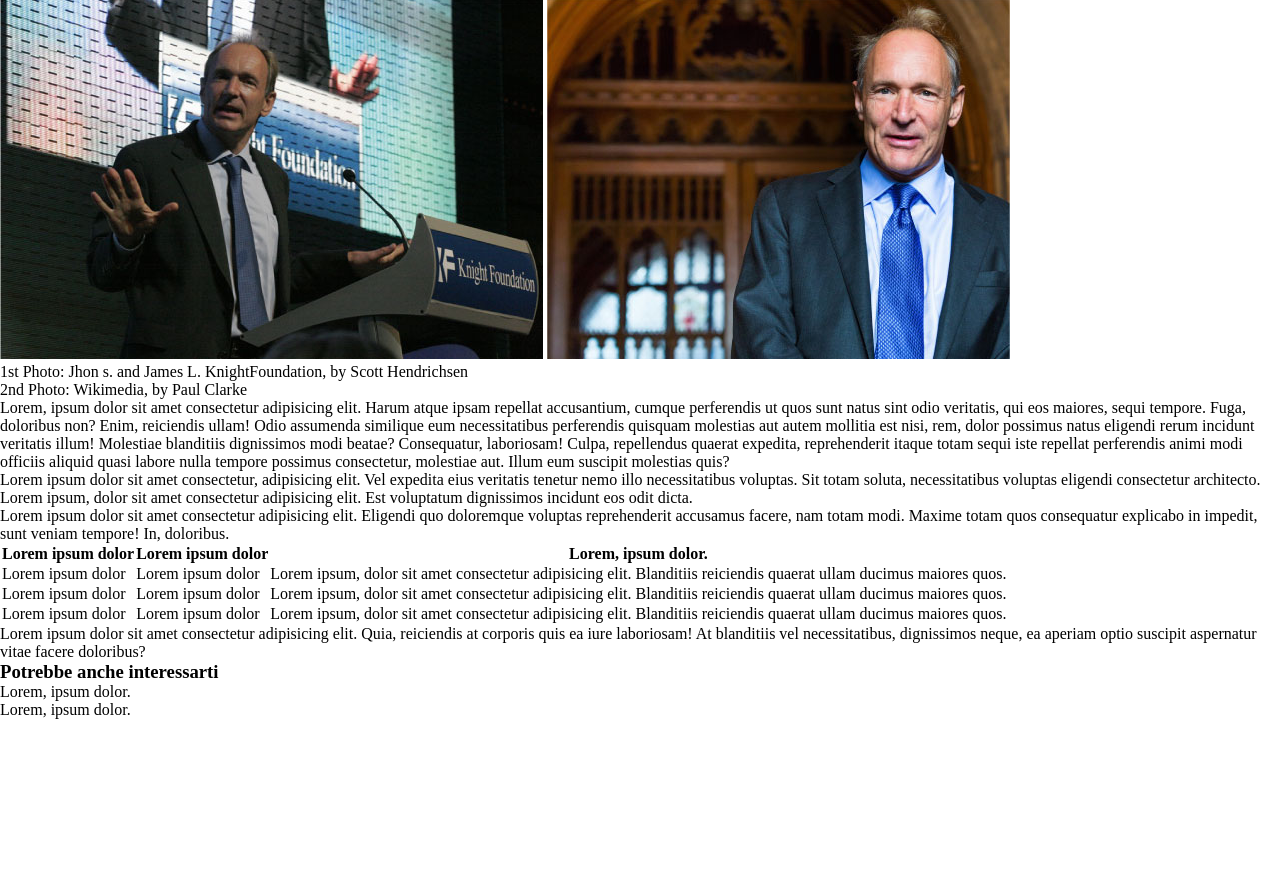
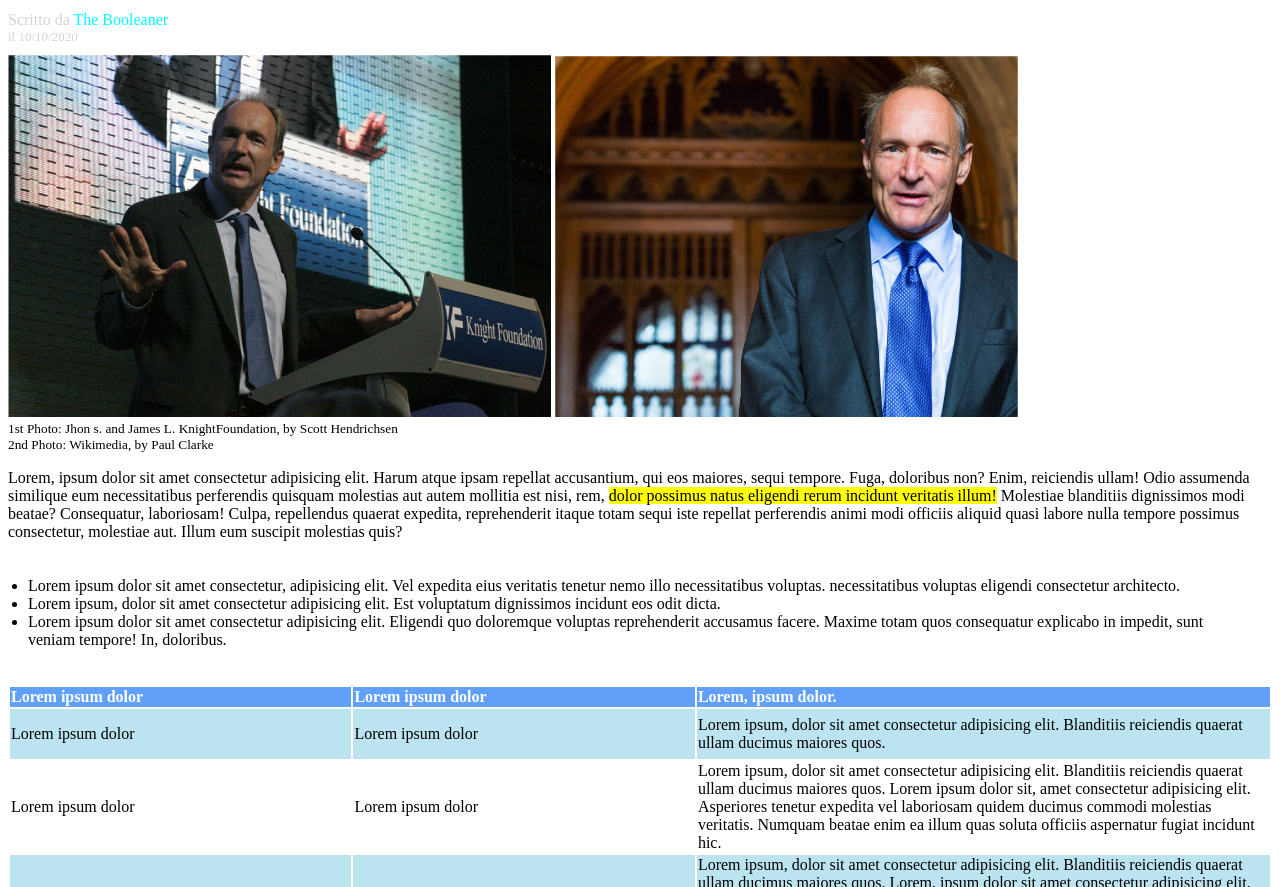
Before and after one commit to donnie00/html-css-booleaner, a plain HTML site: page index.html in a window 1280 px wide. Shown: the part 179-1066 px from the top of the page. Before the commit the page ends 898 px from the top, so only its background shows below. Drawn offline with Linux system fonts and the light colour scheme.

Commit message:
finished the styling and general structure

```diff
--- a/index.html
+++ b/index.html
@@ -14,8 +14,9 @@
             <h1>
                 Internet deve essere al servizio del "bene pubblico": il manifesto di Tim Berners-Lee
             </h1>
-            <h4>Scritto da <span>The Booleaner</span></h4>
-            <h5>il 10/10/2020</h5>
+            <div>Scritto da <a href="#">The Booleaner</a>
+                <p>il 10/10/2020</p>
+            </div>
         </section>
 
         <section class="imgs">
@@ -26,14 +27,14 @@
         </section>
 
         <section class="articles">
-            <p>Lorem, ipsum dolor sit amet consectetur adipisicing elit. Harum atque ipsam repellat accusantium, cumque perferendis ut quos sunt natus sint odio veritatis, qui eos maiores, sequi tempore. Fuga, doloribus non?
+            <p>Lorem, ipsum dolor sit amet consectetur adipisicing elit. Harum atque ipsam repellat accusantium, qui eos maiores, sequi tempore. Fuga, doloribus non?
             Enim, reiciendis ullam! Odio assumenda similique eum necessitatibus perferendis quisquam molestias aut autem mollitia est nisi, rem, <span class="highlight">dolor possimus natus eligendi rerum incidunt veritatis illum!</span> Molestiae blanditiis dignissimos modi beatae?
             Consequatur, laboriosam! Culpa, repellendus quaerat expedita, reprehenderit itaque totam sequi iste repellat perferendis animi modi officiis aliquid quasi labore nulla tempore possimus consectetur, molestiae aut. Illum eum suscipit molestias quis?</p>
 
             <ul>
-                <li>Lorem ipsum dolor sit amet consectetur, adipisicing elit. Vel expedita eius veritatis tenetur nemo illo necessitatibus voluptas. Sit totam soluta, necessitatibus voluptas eligendi consectetur architecto.</li>
+                <li>Lorem ipsum dolor sit amet consectetur, adipisicing elit. Vel expedita eius veritatis tenetur nemo illo necessitatibus voluptas. necessitatibus voluptas eligendi consectetur architecto.</li>
                 <li>Lorem ipsum, dolor sit amet consectetur adipisicing elit. Est voluptatum dignissimos incidunt eos odit dicta.</li>
-                <li>Lorem ipsum dolor sit amet consectetur adipisicing elit. Eligendi quo doloremque voluptas reprehenderit accusamus facere, nam totam modi. Maxime totam quos consequatur explicabo in impedit, sunt veniam tempore! In, doloribus.</li>
+                <li>Lorem ipsum dolor sit amet consectetur adipisicing elit. Eligendi quo doloremque voluptas reprehenderit accusamus facere. Maxime totam quos consequatur explicabo in impedit, sunt veniam tempore! In, doloribus.</li>
             </ul>
 
             <table>
@@ -53,12 +54,18 @@
                     <tr>
                         <td>Lorem ipsum dolor</td>
                         <td>Lorem ipsum dolor</td>
-                        <td>Lorem ipsum, dolor sit amet consectetur adipisicing elit. Blanditiis reiciendis quaerat ullam ducimus maiores quos.</td>
+                        <td>Lorem ipsum, dolor sit amet consectetur adipisicing elit. Blanditiis reiciendis quaerat ullam ducimus maiores quos. Lorem ipsum dolor sit, amet consectetur adipisicing elit. Asperiores tenetur expedita vel laboriosam quidem ducimus commodi molestias veritatis. Numquam beatae enim ea illum quas soluta officiis aspernatur fugiat incidunt hic.
+                        </head>
+                        <body>
+
+                        </body>
+                        </html></td>
                     </tr>
                     <tr>
                         <td>Lorem ipsum dolor</td>
                         <td>Lorem ipsum dolor</td>
-                        <td>Lorem ipsum, dolor sit amet consectetur adipisicing elit. Blanditiis reiciendis quaerat ullam ducimus maiores quos.</td>
+                        <td>Lorem ipsum, dolor sit amet consectetur adipisicing elit. Blanditiis reiciendis quaerat ullam ducimus maiores quos. Lorem, ipsum dolor sit amet consectetur adipisicing elit. Nesciunt quibusdam, odio unde deserunt ipsam pariatur at quidem quae, omnis, similique placeat dolorum reprehenderit quasi tempore corporis ad natus! Asperiores, velit?
+                        </td>
                     </tr>
                 </tbody>
             </table>
@@ -69,7 +76,7 @@
 
     <footer>
         <h3>Potrebbe anche interessarti</h3>
-        <p class="bg-purple">Lorem, ipsum dolor.</p>
+        <p class="bg-monitor">Lorem, ipsum dolor.</p>
         <p class="bg-graph">Lorem, ipsum dolor.</p>
     </footer>
 </body>
--- a/style.css
+++ b/style.css
@@ -1,13 +1,13 @@
-* {
+/* * {
     margin: 0;
     padding: 0;
     box-sizing: border-box;
-}
+} */
 
 header {
     background-image: url(img/pattern.png);
     background-repeat: repeat;
-    background-size: 450px;
+    background-size: auto 150%;
     background-color: rgb(97, 160, 248);
 }
 
@@ -15,3 +15,78 @@ header > img {
     padding-top: 50px;
     width: 15em;
 }
+
+.titles div {
+    margin-bottom: 10px;
+    color: lightgrey;
+}
+
+.titles p{
+    margin: 0;
+    font-size: small;
+}
+
+.titles a {
+    text-decoration: none;
+    color: aqua;
+}
+
+.imgs p{
+font-size: smaller;
+padding: 0;
+margin: 0;
+}
+
+.highlight {
+   background-color: yellow;
+}
+
+.articles ul {
+    padding: 20px;
+}
+
+table {
+    width: 100%;
+}
+
+th {
+    background-color: rgb(97, 160, 248);
+    text-align: start;
+    color: white;
+}
+
+table tr:nth-child(odd) {
+    background-color:rgb(187	228	240	);
+}
+
+table tr:not(thead tr) {
+    height: 50px;
+}
+
+td,
+th {
+    width: 50px;
+}
+
+footer h3 {
+    color: lightgrey;
+}
+.bg-monitor,
+.bg-graph {
+    background-repeat: no-repeat;
+    background-size: contain;
+    color: white;
+    font-size: larger;
+    width: 320px;
+    height: 208px;
+
+    padding: 20px;
+}
+
+.bg-monitor {
+    background-image: url('img/monitor.jpg');
+}
+
+.bg-graph {
+    background-image: url('img/graph.jpg');
+}
```
Also changed, not shown: 1 other file.
